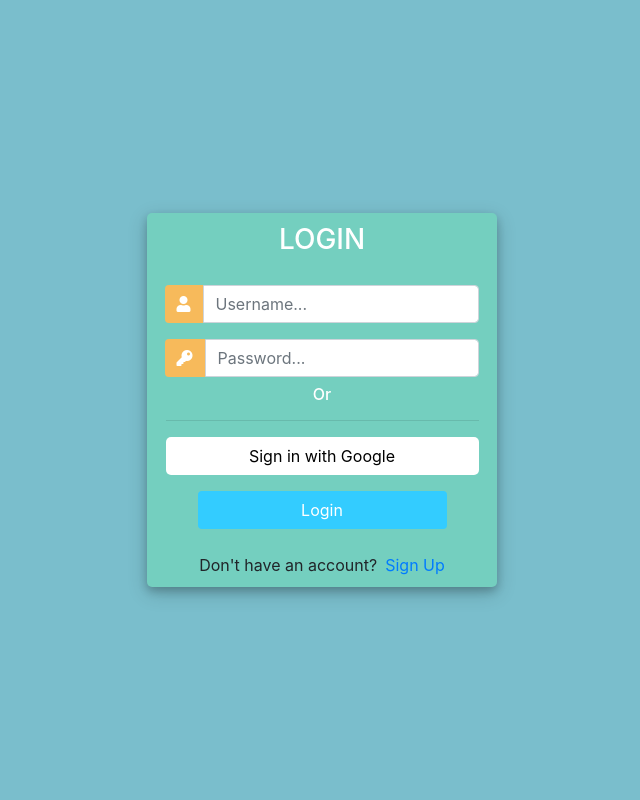
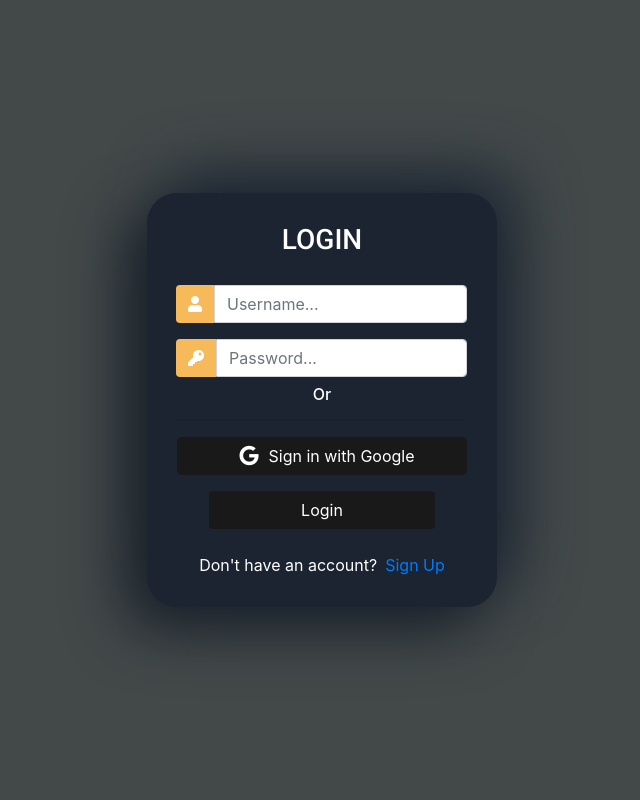
Before and after one commit to adib-the-noob/Django-Google-Auth, a Django app: page /login/ in a window 1280 px wide. Shown: the whole page, without its empty margins (318-958 px from the left). Run offline with Django 4.2, Linux system fonts and the light colour scheme; some libraries are stand-ins or nearby versions.

```diff
--- a/templates/login.html
+++ b/templates/login.html
@@ -7,10 +7,14 @@
 
 <head>
 	<title>Login</title>
-	<link rel="stylesheet" href="https://stackpath.bootstrapcdn.com/bootstrap/4.1.3/css/bootstrap.min.css" integrity="sha384-MCw98/SFnGE8fJT3GXwEOngsV7Zt27NXFoaoApmYm81iuXoPkFOJwJ8ERdknLPMO" crossorigin="anonymous">
+	<link rel="stylesheet" href="https://stackpath.bootstrapcdn.com/bootstrap/4.1.3/css/bootstrap.min.css"
+		integrity="sha384-MCw98/SFnGE8fJT3GXwEOngsV7Zt27NXFoaoApmYm81iuXoPkFOJwJ8ERdknLPMO" crossorigin="anonymous">
 	<script src="https://ajax.googleapis.com/ajax/libs/jquery/3.3.1/jquery.min.js"></script>
-	<link rel="stylesheet" href="https://use.fontawesome.com/releases/v5.6.1/css/all.css" integrity="sha384-gfdkjb5BdAXd+lj+gudLWI+BXq4IuLW5IT+brZEZsLFm++aCMlF1V92rMkPaX4PP" crossorigin="anonymous">
-
+	<link rel="stylesheet" href="https://use.fontawesome.com/releases/v5.6.1/css/all.css"
+		integrity="sha384-gfdkjb5BdAXd+lj+gudLWI+BXq4IuLW5IT+brZEZsLFm++aCMlF1V92rMkPaX4PP" crossorigin="anonymous">
+	<link rel="preconnect" href="https://fonts.googleapis.com">
+	<link rel="preconnect" href="https://fonts.gstatic.com" crossorigin>
+	<link href="https://fonts.googleapis.com/css2?family=Roboto:wght@500&display=swap" rel="stylesheet">
 
 	<style>
 		body,
@@ -18,22 +22,22 @@
 			margin: 0;
 			padding: 0;
 			height: 100%;
-			background: #7abecc !important;
+			background: #434949 !important;
 		}
+
 		.user_card {
 			width: 350px;
 			margin-top: auto;
 			margin-bottom: auto;
-			background: #74cfbf;
+			border-radius: 30px;
+			background: #1B2430;
+			box-shadow: -20px 20px 60px #171f29,
+				20px -20px 60px #1f2937;
 			position: relative;
 			display: flex;
 			justify-content: center;
 			flex-direction: column;
-			padding: 10px;
-			box-shadow: 0 4px 8px 0 rgba(0, 0, 0, 0.2), 0 6px 20px 0 rgba(0, 0, 0, 0.19);
-			-webkit-box-shadow: 0 4px 8px 0 rgba(0, 0, 0, 0.2), 0 6px 20px 0 rgba(0, 0, 0, 0.19);
-			-moz-box-shadow: 0 4px 8px 0 rgba(0, 0, 0, 0.2), 0 6px 20px 0 rgba(0, 0, 0, 0.19);
-			border-radius: 5px;
+			padding: 30px;
 
 		}
 
@@ -41,56 +45,74 @@
 			margin-top: 20px;
 		}
 
-		#form-title{
+		#form-title {
 			color: #fff;
-
+			font-family: 'Roboto', sans-serif;
 		}
 
 		.login_btn {
 			width: 100%;
-			background: #33ccff !important;
+			background: #191919 !important;
 			color: white !important;
 		}
+
 		.login_btn:focus {
 			box-shadow: none !important;
 			outline: 0px !important;
 		}
+
 		.login_container {
 			padding: 0 2rem;
 		}
+
 		.input-group-text {
 			background: #f7ba5b !important;
 			color: white !important;
 			border: 0 !important;
 			border-radius: 0.25rem 0 0 0.25rem !important;
 		}
+
 		.input_user,
 		.input_pass:focus {
 			box-shadow: none !important;
 			outline: 0px !important;
 		}
 
-		#messages{
+		#messages {
 			background-color: grey;
 			color: #fff;
 			padding: 10px;
 			margin-top: 10px;
-		}#google-btn{
-			background-color: #fff;
-			color: #000;
+		}
+
+		#google-btn {
+			background-color: #191919;
 			display: flex;
 			justify-content: center;
 			padding: 7px;
-			margin-top: 10px;
 			border-radius: 5px;
-		}#or{
+			color: #fff;
+		}
+		/* #google-btn:hover{
+			text-decoration: none;
+		} */
+		.fa-google{
+			color: #ffffff;
+			font-size: 20px;
+			margin: auto 10px;
+		}
+		#or {
 			color: white;
 			display: flex;
 			justify-content: center;
 		}
+		.already{
+			color: #ffffff;
+		}
 	</style>
 
 </head>
+
 <body>
 	<div class="container h-100">
 		<div class="d-flex justify-content-center h-100">
@@ -113,12 +135,14 @@
 							<div class="input-group-append">
 								<span class="input-group-text"><i class="fas fa-key"></i></span>
 							</div>
-								<input type="password" name="password" placeholder="Password..." class="form-control" >
+							<input type="password" name="password" placeholder="Password..."
+								class="form-control">
 						</div>
 
 						<h6 id='or'>Or</h6>
 						<hr>
-						<a id="google-btn" href="{% provider_login_url 'google' method="oauth2" %}">Sign in with Google</a>
+						<a id="google-btn" href="{% provider_login_url 'google' method=" oauth2" %}"> <i class="fab fa-google"></i>Sign in with
+							Google</a>
 
 						<div class="d-flex justify-content-center mt-3 login_container">
 							<input class="btn login_btn" type="submit" value="Login">
@@ -132,7 +156,7 @@
 				{% endfor %}
 
 				<div class="mt-4">
-					<div class="d-flex justify-content-center links">
+					<div class="d-flex justify-content-center links already">
 						Don't have an account? <a href="{% url 'register' %}" class="ml-2">Sign Up</a>
 					</div>
 
```
Also changed, not shown: templates/home.html (+40 -16 lines), templates/register.html (+48 -24 lines), db.sqlite3, 2 other files. Lines whose indentation alone changed are shown as unchanged.
